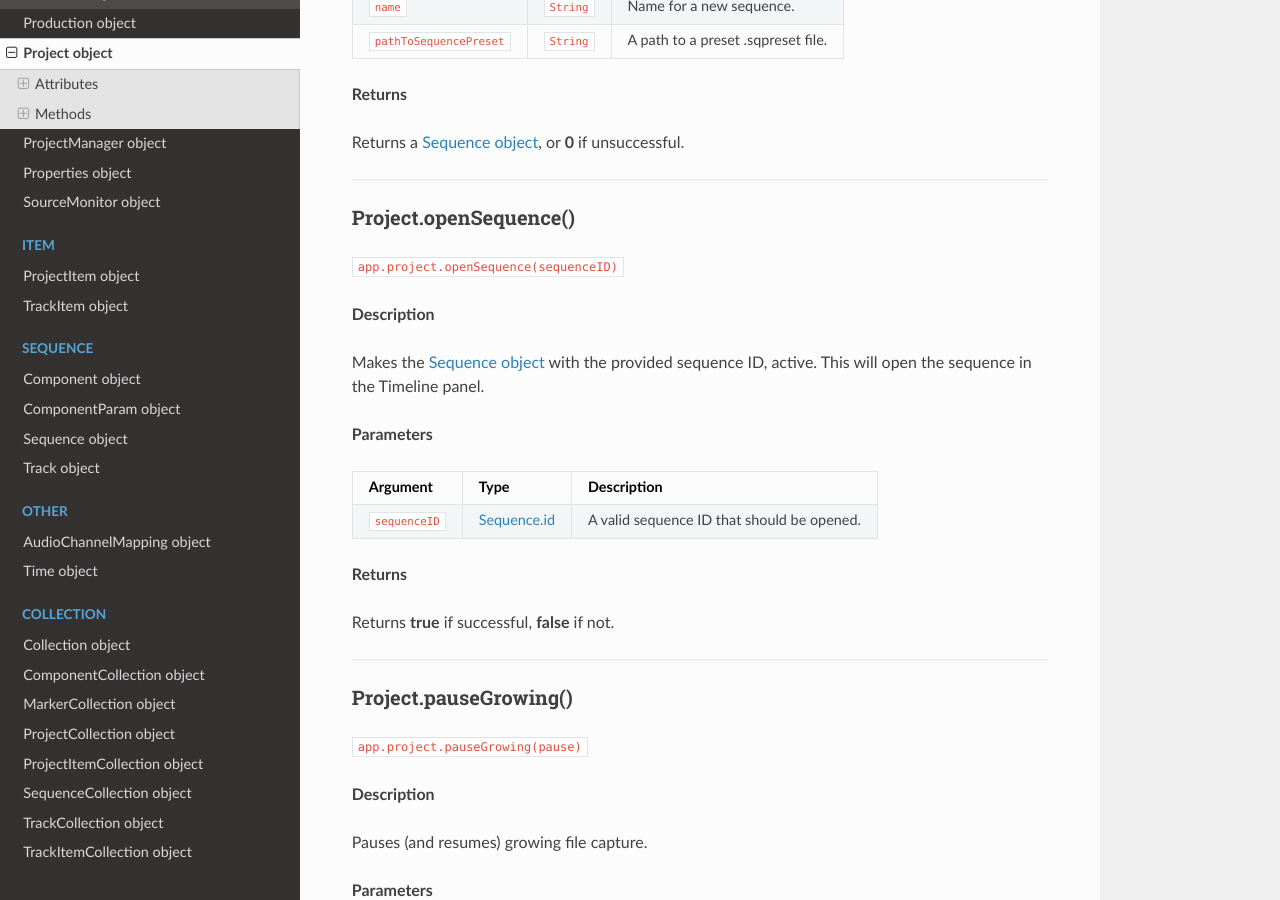
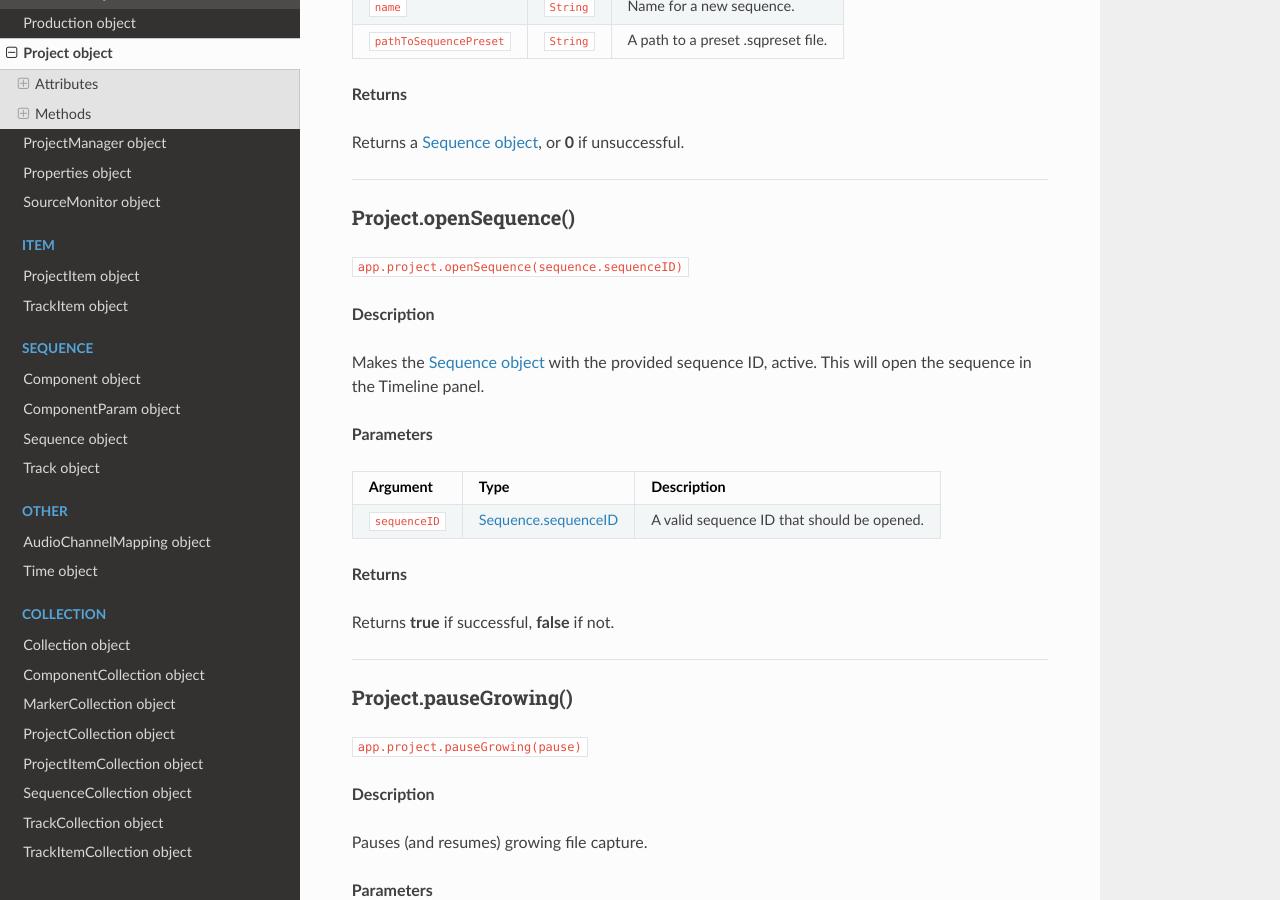
Before and after one commit to docsforadobe/premiere-scripting-guide, a Sphinx documentation site: the page built from docs/general/project.rst, in a window 1280 px wide and 900 px high, scrolled down 14627 px. Built offline with Sphinx 7.4.7 and the Read the Docs theme 2.0.0, drawn with Linux system fonts in a browser that asks for light colours.

Commit message:
openSequence
Updated param documentation

```diff
--- a/docs/general/project.rst
+++ b/docs/general/project.rst
@@ -740,7 +740,7 @@ Returns a :ref:`sequence`, or **0** if unsuccessful.
 Project.openSequence()
 *********************************************
 
-``app.project.openSequence(sequenceID)``
+``app.project.openSequence(sequence.sequenceID)``
 
 **Description**
 
@@ -748,11 +748,11 @@ Makes the :ref:`sequence` with the provided sequence ID, active. This will open
 
 **Parameters**
 
-================  ==================  =======================
-Argument          Type                Description
-================  ==================  =======================
-``sequenceID``    :ref:`sequence.id`  A valid sequence ID that should be opened.
-================  ==================  =======================
+================  ===========================  =======================
+Argument          Type                         Description
+================  ===========================  =======================
+``sequenceID``    :ref:`sequence.sequenceID`   A valid sequence ID that should be opened.
+================  ===========================  =======================
 
 **Returns**
 
```
